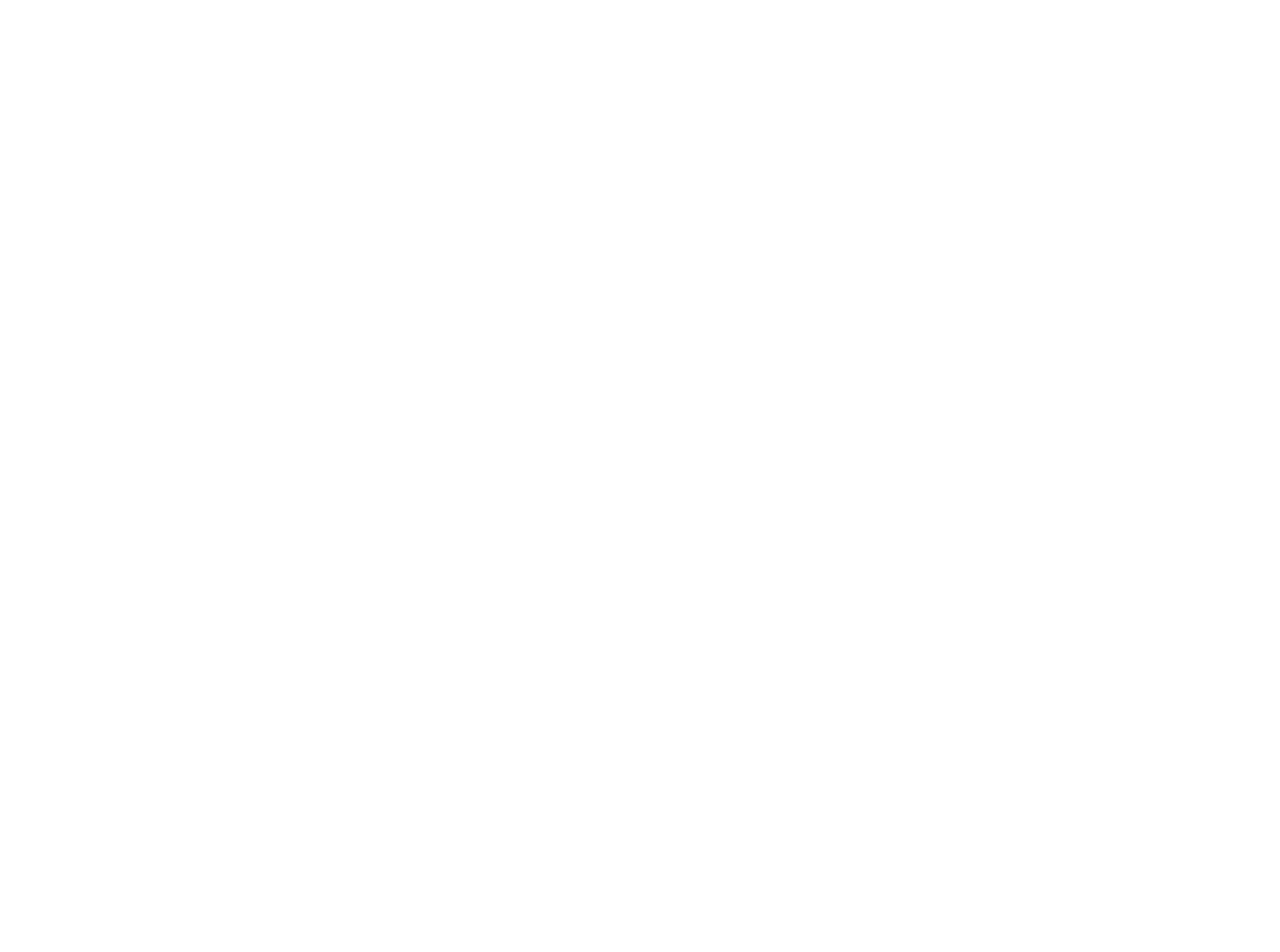
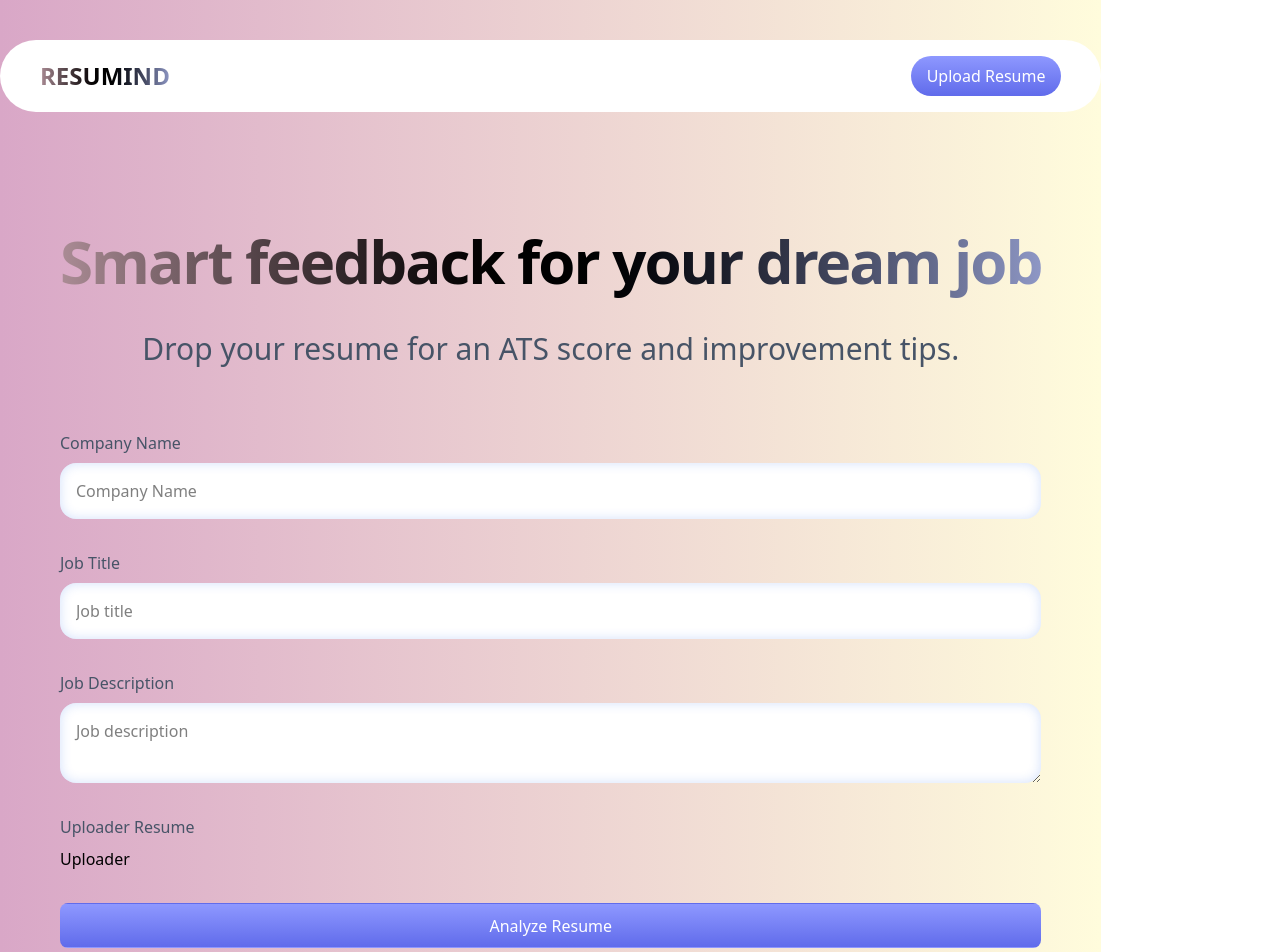
Before and after one commit to SamSwnshi/resume, a React (Vite) app in the folder client/: page /upload in a window 1280 px wide. Before the commit this address had no page. Shown: the top 952 px of the page. Before the commit the page ends 800 px from the top, so only its background shows below. Built offline with nearby package versions, Linux system fonts and the light colour scheme; a web font is replaced by a local one.

Commit message:
upload file

```diff
--- a/client/src/App.jsx
+++ b/client/src/App.jsx
@@ -5,18 +5,20 @@ import { BrowserRouter, Route, Routes } from "react-router-dom";
 import Auth from "./components/Auth";
 import Home from "./pages/Home";
 import { usePuterStore } from "./lib/puter";
+import Upload from "./pages/Upload";
 
 function App() {
   const {init} = usePuterStore();
-
   useEffect(()=>{
     init()
   },[init])
+
   return (
     <BrowserRouter>
       <Routes>
         <Route path="/" element={<Home />} />
         <Route path="/auth" element={<Auth />} />
+        <Route path="/upload" element={<Upload />} />
       </Routes>
 
     </BrowserRouter>
--- /dev/null
+++ b/client/src/pages/Upload.jsx
@@ -0,0 +1,57 @@
+import React, { useState } from 'react'
+import Navbar from '../components/Navbar'
+
+const Upload = () => {
+    const [isProcessing, setIsProcessing] = useState(false)
+    const [statusText, setStatusText] = useState('')
+
+    const handleSubmit = (e)=>{
+        e.preventDefault();
+
+    }
+    return (
+        <main className="  background bg-cover">
+            <Navbar />
+            <section className="main-section">
+                <div className="page-heading py-16">
+                    <h1>Smart feedback for your dream job</h1>
+                    {isProcessing ? (
+                        <>
+                            <h2>{statusText}</h2>
+                            <img src='/images/resume-scan.gif' className='w-96 h-96 ' />
+                        </>
+                    ) : (
+                        <h2>Drop your resume for an ATS score and improvement tips.</h2>
+                    )}
+                    {!isProcessing  &&
+                    (
+                        <form id='upload-form' onSubmit={handleSubmit} className='flex flex-col gap-4 mt-8'>
+                            <div className="form-div text-black">
+                                <label htmlFor="company-name">Company Name</label>
+                                <input type="text" name='company-name' placeholder='Company Name' id='company-name' />
+                            </div>
+                            <div className="form-div text-black">
+                                <label htmlFor="job-title">Job Title</label>
+                                <input type="text" name='job-title' placeholder='Job title' id='job-title'/>
+                            </div>
+                            <div className="form-div text-black">
+                                <label htmlFor="job-description">Job Description</label>
+                                <textarea type="text" name='job-description' placeholder='Job description' id='job-description'/>
+                            </div>
+                            <div className="form-div text-black">
+                                <label htmlFor="uploader">Uploader Resume</label>
+                                <div>Uploader</div>
+                            </div>
+                            <button className="primary-button" type='submit'>
+                                Analyze Resume
+                            </button>
+                        </form>
+                    )}
+                </div>
+
+            </section>
+        </main>
+    )
+}
+
+export default Upload
```
